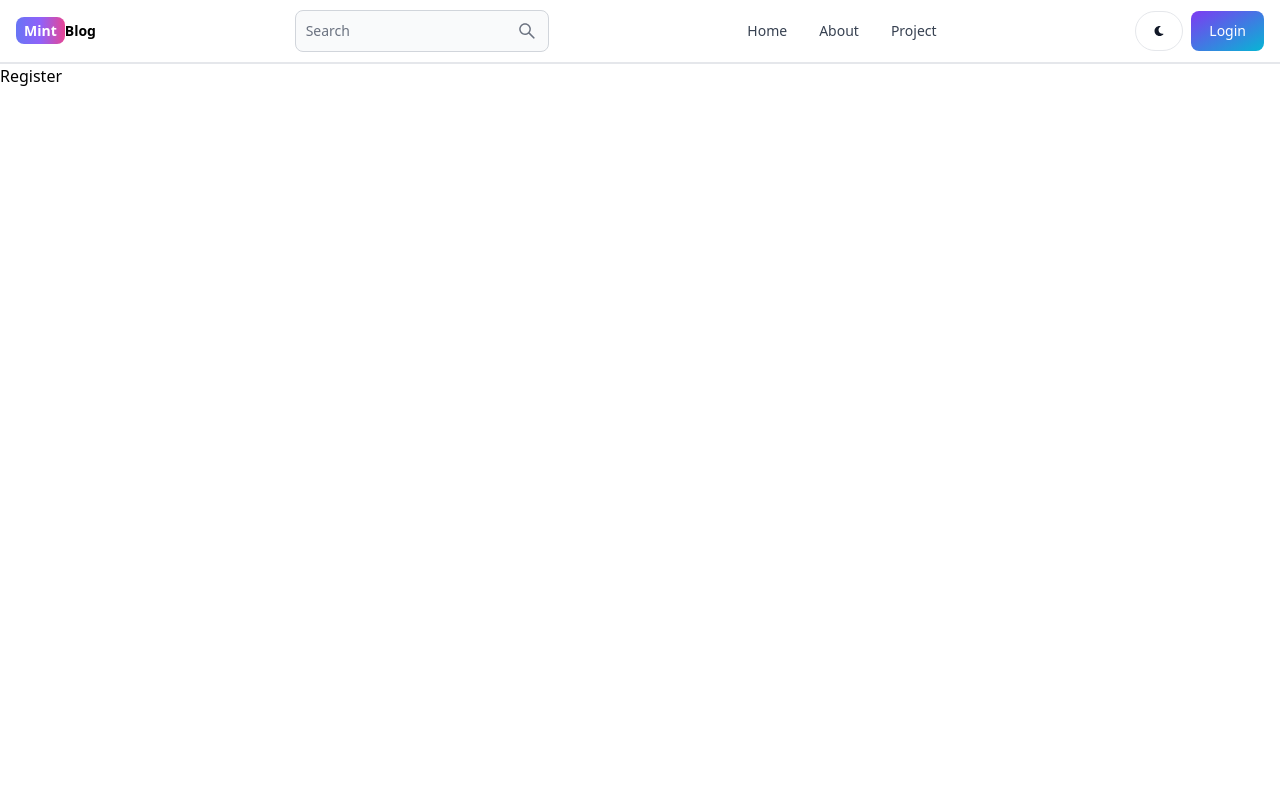
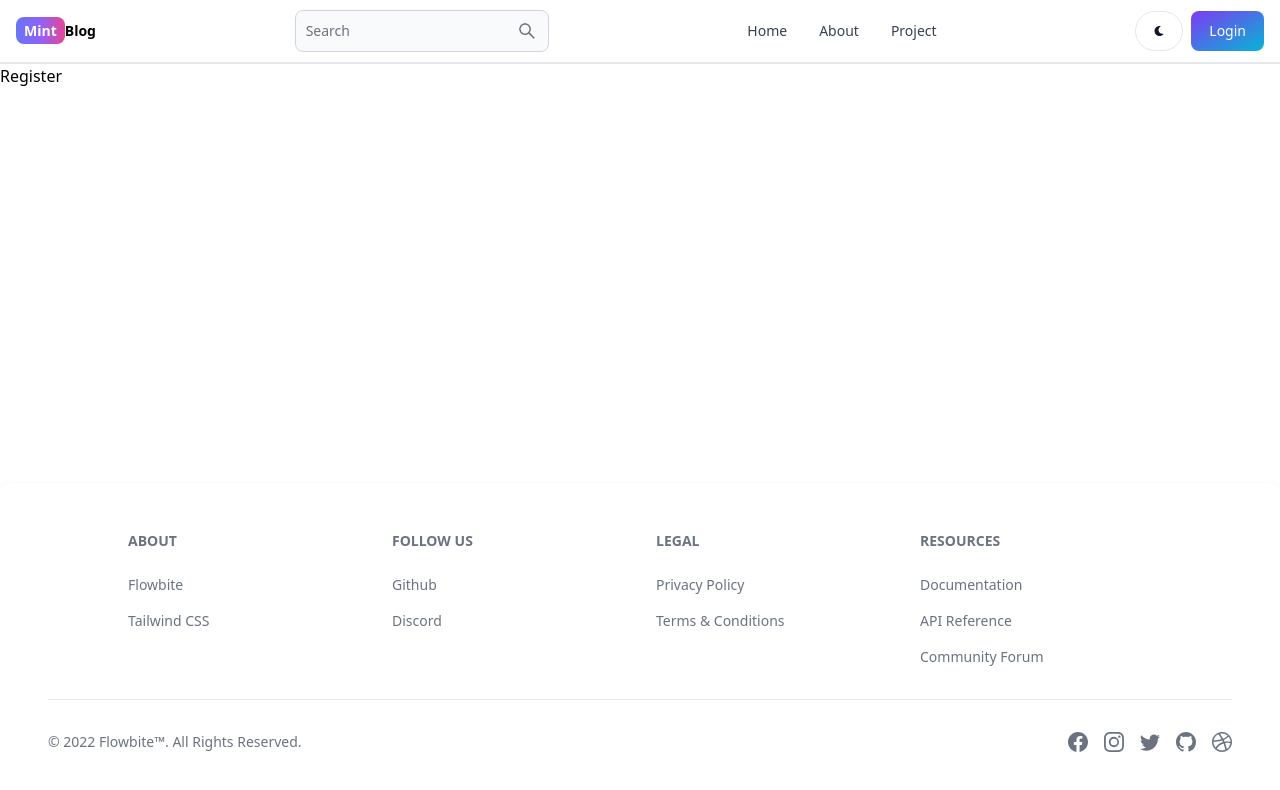
Before and after one commit to NeyuD96155/Blog-App, a React (Vite) app in the folder client/: page /register in a window 1280 px wide. Shown: the top 790 px of the page. Built offline with nearby package versions, Linux system fonts and the light colour scheme.

Commit message:
sticky footer+ about us

```diff
--- a/client/src/App.jsx
+++ b/client/src/App.jsx
@@ -7,11 +7,14 @@ import Projects from "./pages/Projects";
 import Login from "./pages/Login";
 import Register from "./pages/Register";
 import Header from "./components/Header";
+import MyFooter from "./components/Footer";
 
 export default function App() {
   return (
     <BrowserRouter>
+      <div className="flex flex-col min-h-screen">
         <Header />
+        <main className="flex-grow">
           <Routes>
             <Route path="/" element={<Home />} />
             <Route path="/about" element={<About />} />
@@ -21,6 +24,9 @@ export default function App() {
             <Route path="/login" element={<Login />} />
             <Route path="/register" element={<Register />} />
           </Routes>
+        </main>
+        <MyFooter />
+      </div>
     </BrowserRouter>
   );
 }
--- /dev/null
+++ b/client/src/components/Footer.jsx
@@ -0,0 +1,67 @@
+import { Footer } from "flowbite-react";
+import {
+  BsDribbble,
+  BsFacebook,
+  BsGithub,
+  BsInstagram,
+  BsTwitter,
+} from "react-icons/bs";
+
+const MyFooter = () => {
+  return (
+    <Footer container>
+      <div className="w-full px-6 py-6">
+        <div className="grid grid-cols-1 sm:grid-cols-2 md:grid-cols-4 gap-8 px-4 lg:px-20">
+          {/* About Section */}
+          <div>
+            <Footer.Title title="About" />
+            <Footer.LinkGroup col>
+              <Footer.Link href="#">Flowbite</Footer.Link>
+              <Footer.Link href="#">Tailwind CSS</Footer.Link>
+            </Footer.LinkGroup>
+          </div>
+          {/* Follow Us Section */}
+          <div>
+            <Footer.Title title="Follow us" />
+            <Footer.LinkGroup col>
+              <Footer.Link href="#">Github</Footer.Link>
+              <Footer.Link href="#">Discord</Footer.Link>
+            </Footer.LinkGroup>
+          </div>
+          {/* Legal Section */}
+          <div>
+            <Footer.Title title="Legal" />
+            <Footer.LinkGroup col>
+              <Footer.Link href="#">Privacy Policy</Footer.Link>
+              <Footer.Link href="#">Terms & Conditions</Footer.Link>
+            </Footer.LinkGroup>
+          </div>
+          {/* New Column Section - Example: Resources */}
+          <div>
+            <Footer.Title title="Resources" />
+            <Footer.LinkGroup col>
+              <Footer.Link href="#">Documentation</Footer.Link>
+              <Footer.Link href="#">API Reference</Footer.Link>
+              <Footer.Link href="#">Community Forum</Footer.Link>
+            </Footer.LinkGroup>
+          </div>
+        </div>
+        <Footer.Divider />
+        <div className="flex justify-between items-center mt-4">
+          <div className="text-sm text-gray-500">
+            © 2022 Flowbite™. All Rights Reserved.
+          </div>
+          <div className="flex space-x-4">
+            <Footer.Icon href="#" icon={BsFacebook} />
+            <Footer.Icon href="#" icon={BsInstagram} />
+            <Footer.Icon href="#" icon={BsTwitter} />
+            <Footer.Icon href="#" icon={BsGithub} />
+            <Footer.Icon href="#" icon={BsDribbble} />
+          </div>
+        </div>
+      </div>
+    </Footer>
+  );
+};
+
+export default MyFooter;
--- a/client/src/pages/About.jsx
+++ b/client/src/pages/About.jsx
@@ -1,6 +1,56 @@
-
 export default function About() {
   return (
-    <div>About</div>
-  )
+    <div className="max-w-6xl mx-auto px-5 py-10">
+      <div className="text-center mb-10">
+        <h1 className="text-4xl font-bold text-gray-800 mb-4">About Us</h1>
+        <p className="text-gray-600 max-w-md mx-auto">
+          We are dedicated to providing the best experience possible for our
+          users, offering high-quality, accessible, and user-friendly web
+          solutions.
+        </p>
+      </div>
+
+      <div className="grid md:grid-cols-2 gap-8">
+        <div className="space-y-4">
+          <h2 className="text-2xl font-semibold">Our Mission</h2>
+          <p className="text-gray-600">
+            Our mission is to make the web a better place by offering
+            high-quality, accessible, and user-friendly web solutions.
+          </p>
+
+          <h2 className="text-2xl font-semibold">Our Team</h2>
+          <p className="text-gray-600">
+            Our team consists of passionate professionals from various fields
+            including web development, design, and content creation.
+          </p>
+        </div>
+
+        <div>
+          <img
+            src="https://scontent.fsgn5-3.fna.fbcdn.net/v/t39.30808-6/431967716_374519792133827_6034820787170545564_n.jpg?_nc_cat=104&ccb=1-7&_nc_sid=5f2048&_nc_ohc=nlv9ICOQcvwAX9iE71v&_nc_ht=scontent.fsgn5-3.fna&oh=00_AfDR0QLsA2J3xHWsTptcEBMmD-OEuX0XPd6QP8XFeK9lbg&oe=66106F92"
+            alt="Our Team"
+            className="rounded-lg shadow-md hover:shadow-lg transition-shadow duration-300 ease-in-out"
+          />
+        </div>
+      </div>
+
+      <div className="text-center mt-10">
+        <h2 className="text-2xl font-semibold mb-3">Contact Us</h2>
+        <div className="flex justify-center items-center space-x-4">
+          <a
+            href="mailto:contact@example.com"
+            className="text-gray-500 hover:text-gray-700 transition-colors duration-300"
+          >
+            Email
+          </a>
+          <a
+            href="https://twitter.com/OurCompany"
+            className="text-gray-500 hover:text-gray-700 transition-colors duration-300"
+          >
+            Twitter
+          </a>
+        </div>
+      </div>
+    </div>
+  );
 }
```
Lines whose indentation alone changed are shown as unchanged.
